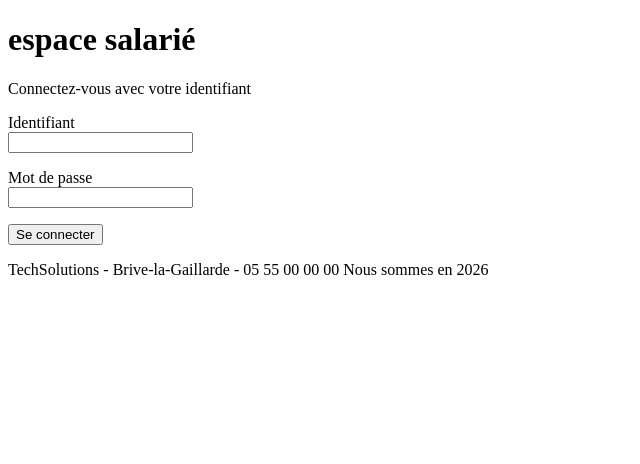
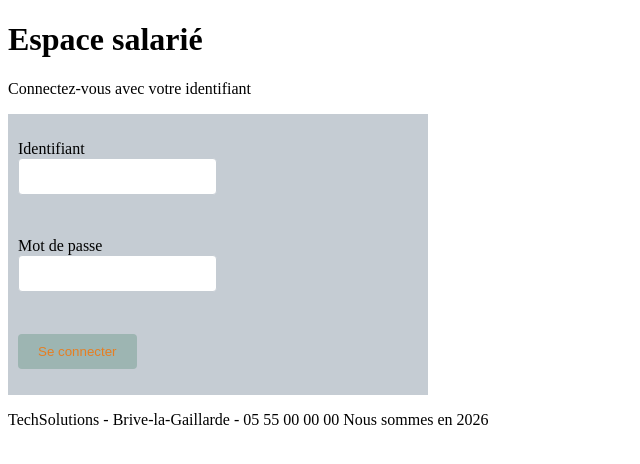
Before and after one commit to Flamma-quintanel/TechSolutions, a PHP site: page /connexion.php in a window 1280 px wide. Shown: the part 26-490 px from the top of the page, without its empty margins (0-640 px from the left). Run offline with PHP 8.4, Linux system fonts and the light colour scheme.

Commit message:
Mise en forme du formulaire de connexion

```diff
--- a/connexion.php
+++ b/connexion.php
@@ -3,23 +3,23 @@
 <html lang="fr">
   <head>
     <meta charset="utf-8">
-     <title>Texte de l'onglet</title>
+     <title>Espace salariés</title>
      <link rel="stylesheet" href="css/style.css">
    </head>
    <body>
     <?php include "inc/menu.php"; ?>
-    <h1>espace salarié</H1>
+    <h1>Espace salarié</h1>
     <p>Connectez-vous avec votre identifiant</p>
-    <form action="verifier.php" method="post">
+    <form class="formulaire" action="verifier.php" method="post">
       <p>
         <label for="identifiant">Identifiant</label><br>
-        <input type="text" id="identifiant" name="identifiant" required>
+        <input class="input" type="text" id="identifiant" name="identifiant" required>
       </p>
       <p>
         <label for="motdepasse">Mot de passe</label><br>
-        <input type="password" id="motdepasse" name="motdepasse" required>
+        <input class="input" type="password" id="motdepasse" name="motdepasse" required>
       </p>
       <p>
-        <button type="submit">Se connecter</button>
+        <button type="submit" class="button">Se connecter</button>
       </p>
     </form> <?php include "inc/pied.php"; ?>
--- a/contact.php
+++ b/contact.php
@@ -3,7 +3,7 @@
 <html lang="fr">
   <head>
     <meta charset="utf-8">
-     <title>Texte de l'onglet</title>
+     <title>Contact</title>
      <link rel="stylesheet" href="css/style.css">
    </head>
    <body>
--- a/css/style.css
+++ b/css/style.css
@@ -8,3 +8,28 @@
     padding: 0;
     margin: 0;
 }
+.formulaire {
+    background-color: #c5ccd3;
+    padding: 10px;
+    display: flex;
+    flex-direction: column;
+    gap: 10px;
+    max-width: 400px;
+}
+.input {
+    padding: 10px;
+    border: 1px solid #c5ccd3;
+    border-radius: 4px;
+}
+.button {
+    padding: 10px 20px;
+    background-color: #9DB5B2;
+    color: #e67e22;
+    border: none;
+    border-radius: 4px;
+    cursor: pointer;
+}
+.error {
+    color: #b03a2e;
+    font-weight: bold;
+}
--- a/entreprise.php
+++ b/entreprise.php
@@ -9,7 +9,7 @@ $equipe = $requete->fetchAll();
 <html lang="fr">
   <head>
     <meta charset="utf-8">
-     <title>Texte de l'onglet</title>
+     <title>Entreprise</title>
      <link rel="stylesheet" href="css/Style.css"
    </head>
    <body>
--- a/inc/menu.php
+++ b/inc/menu.php
@@ -1,6 +1,6 @@
 <nav>
   <ul class="menu">
-    <li><a class="lien-menu" href="accueil.php">Accueil</a></li>
+    <li><a class="lien-menu" href="index.php">Accueil</a></li>
     <li><a class="lien-menu" href="services.php">Services</a></li>
     <li><a class="lien-menu" href="entreprise.php">L'entreprise</a></li>
     <li><a class="lien-menu" href="contact.php">Contact</a></li>
--- a/services.php
+++ b/services.php
@@ -12,7 +12,7 @@ $tva = 20;
 <html lang="fr">
   <head>
     <meta charset="utf-8">
-     <title>Texte de l'onglet</title>
+     <title>Services</title>
      <link rel="stylesheet" href="css/Style.css">
     </head>
    <body>
```
Also changed, not shown: index.php (renamed from accueil.php), reponse.txt (deleted).
